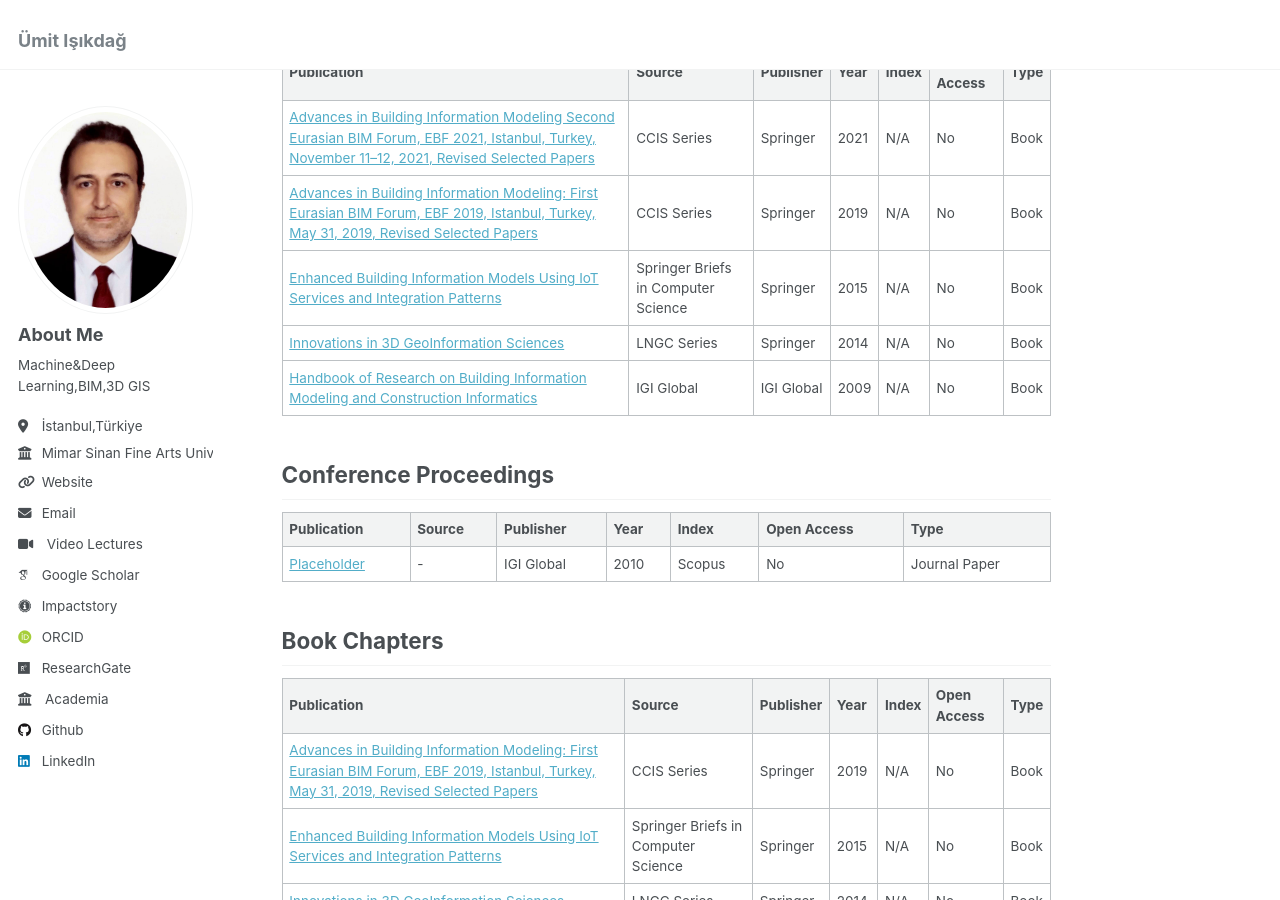
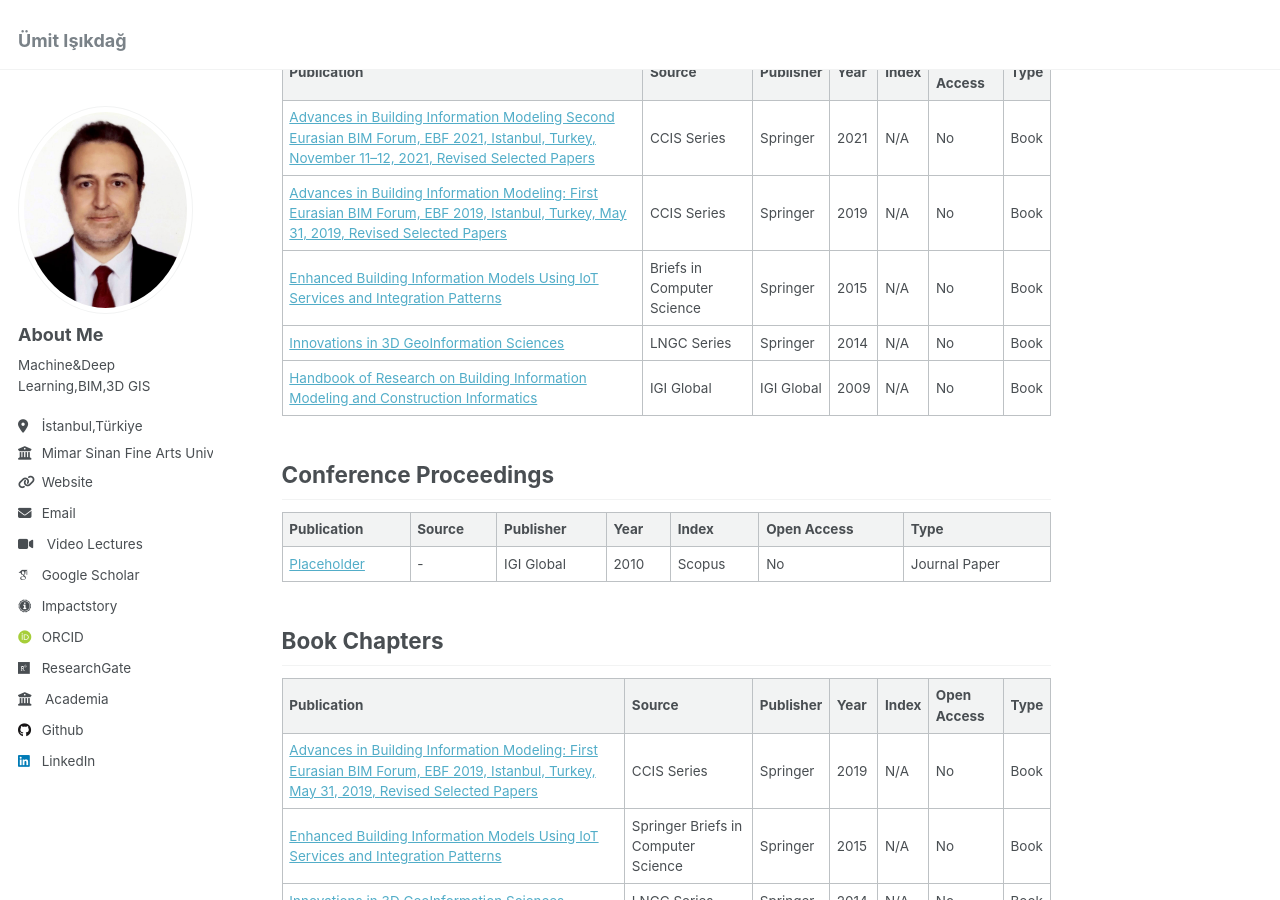
Before and after one commit to isikdag/isikdag.github.io, a Jekyll site: the page built from _pages/about.md, in a window 1280 px wide and 900 px high, scrolled down 5472 px. Built offline with Jekyll 4.4.1, drawn with Linux system fonts in a browser that asks for light colours; some web fonts are replaced.

Commit message:
Update about.md

```diff
--- a/_pages/about.md
+++ b/_pages/about.md
@@ -161,7 +161,7 @@ Books
 | ------------------------------------------------------------------| ---------------------------------- |----------|-------|-------|-----------|--------|
 |[Advances in Building Information Modeling Second Eurasian BIM Forum, EBF 2021, Istanbul, Turkey, November 11–12, 2021, Revised Selected Papers](https://link.springer.com/book/10.1007/978-3-031-16895-6)|CCIS Series|Springer|2021|N/A|No|Book|
 |[Advances in Building Information Modeling: First Eurasian BIM Forum, EBF 2019, Istanbul, Turkey, May 31, 2019, Revised Selected Papers](https://link.springer.com/book/10.1007/978-3-030-42852-5)|CCIS Series|Springer|2019|N/A|No|Book|
-|[Enhanced Building Information Models Using IoT Services and Integration Patterns ](https://link.springer.com/book/10.1007/978-3-319-21825-0)|Springer Briefs in Computer Science|Springer|2015|N/A|No|Book|
+|[Enhanced Building Information Models Using IoT Services and Integration Patterns ](https://link.springer.com/book/10.1007/978-3-319-21825-0)|Briefs in Computer Science|Springer|2015|N/A|No|Book|
 |[Innovations in 3D GeoInformation Sciences ](https://link.springer.com/book/10.1007/978-3-319-00515-7)|LNGC Series|Springer|2014|N/A|No|Book|
 |[Handbook of Research on Building Information Modeling and Construction Informatics ](https://www.igi-global.com/book/handbook-research-building-information-modeling/37234)|IGI Global|IGI Global|2009|N/A|No|Book|
 
```
